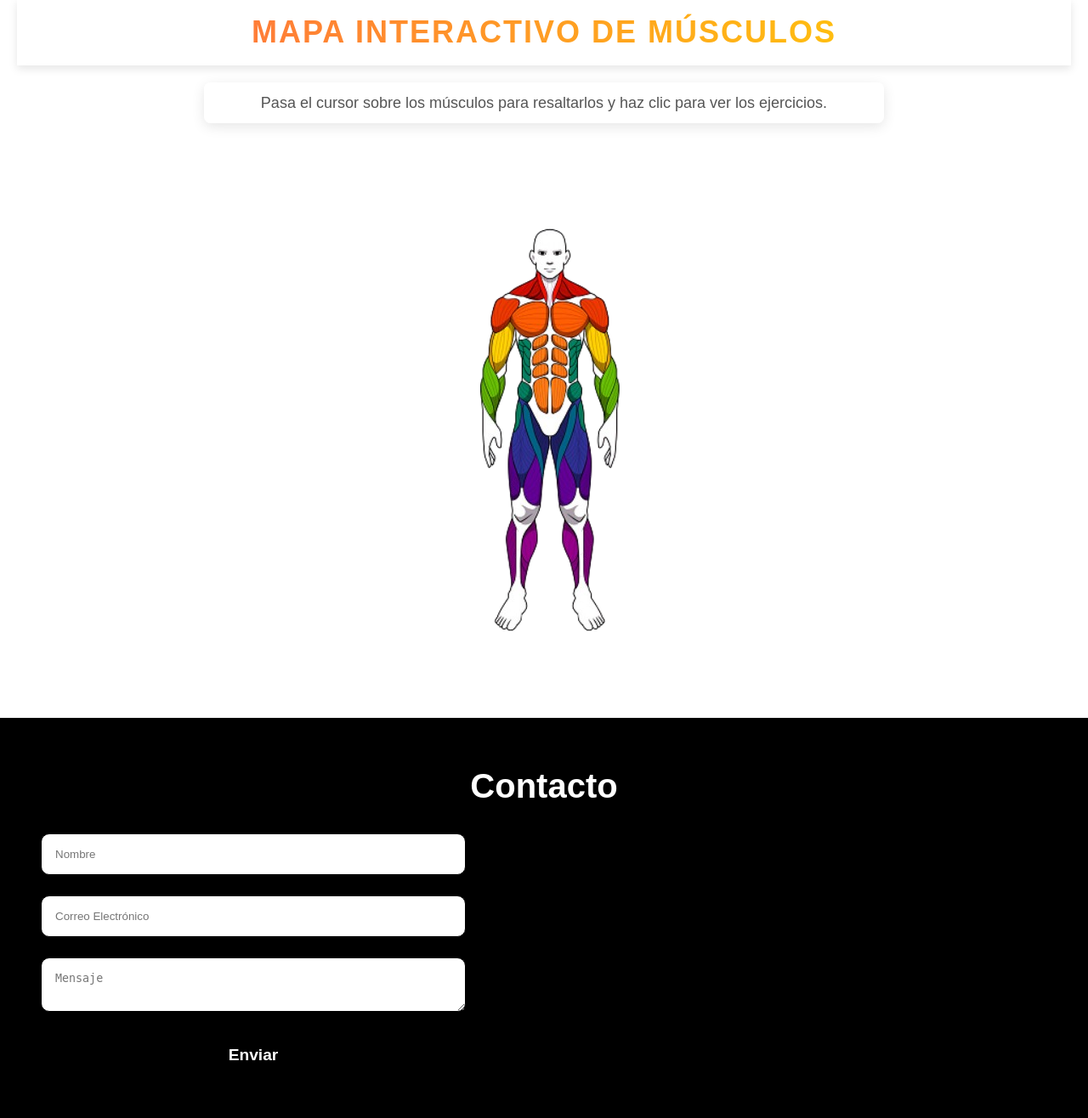
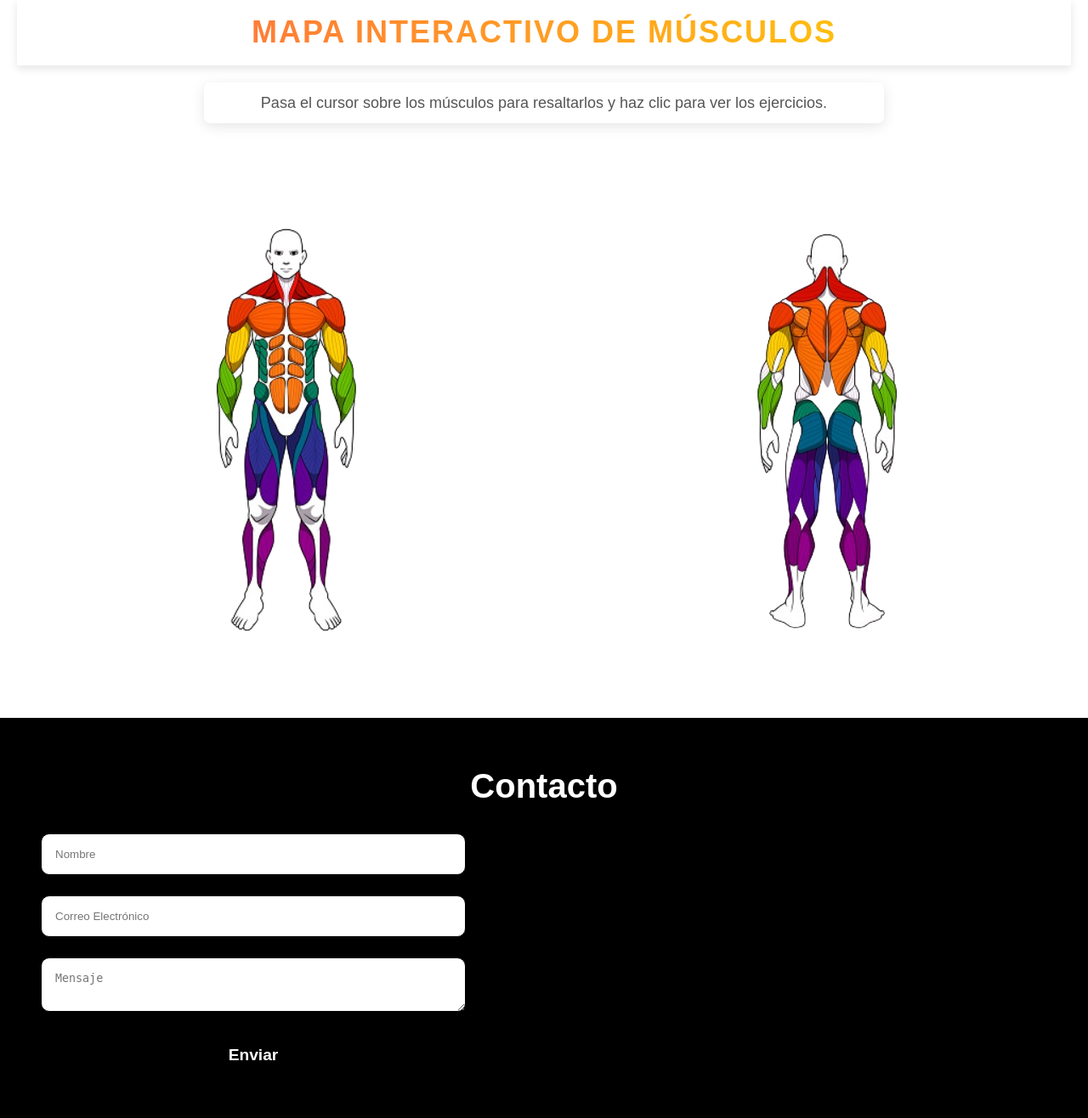
Before and after one commit to Ronaldium23/ESPARTANO, a Flask app: page / in a window 1280 px wide. Shown: the part 893-2209 px from the top of the page at 85% size. Run offline with Flask 3, Linux system fonts and the light colour scheme.

Commit message:
Update index.html

```diff
--- a/backend/templates/index.html
+++ b/backend/templates/index.html
@@ -14,7 +14,7 @@
 <body>
     <nav class="navbar">
         <div class="logo">
-            <img src="{{ url_for('static', filename='images/logo.png') }}" alt="Logo" class="logo-img" />
+             <img src="{{ url_for('static', filename='images/logo.png') }}" alt="Logo" class="logo-img" />
             ESPARTANO
         </div>
         <ul class="nav-links">
@@ -48,9 +48,7 @@
                 <div id="muscle-name-b" class="muscle-name" style="display: none;"></div>
                 <div class="map-container">
                     <!-- Image Map Generated by http://www.image-map.net/ -->
-                    <img src="{{ url_for('static', filename='images/mapa-cuerpo-frente.png') }}"
-                        usemap="#mapa-frontal" />
-
+                    <img src="{{ url_for('static', filename='images/mapa-cuerpo-frente.png') }}" usemap="#mapa-frontal" />
                     <map name="mapa-frontal">
                         <area class="interactive-area" target="_self" alt="Hombro der" title="Hombro der"
                             href="{{ url_for('static', filename='musculos/hombros.html') }}"
@@ -97,8 +95,12 @@
                             coords="99,222,123,259,137,258,163,219,181,291,176,333,173,355,183,376,175,434,159,439,155,406,143,389,150,361,139,343,138,307,131,280,123,303,119,340,113,362,115,384,100,436,83,435,76,388,86,363,83,335,79,295,86,257,87,234"
                             shape="poly" data-name="Piernas">
                     </map>
+                </div>
 
-                    <!-- mapa-posterior -->
+                <div class="map-container">
+                    <!-- Image Map Generated by http://www.image-map.net/ -->
+                    <img src="{{ url_for('static', filename='images/mapa-cuerpo-back.png') }}" usemap="#mapa-posterior" />
+
                     <map name="mapa-posterior">
                         <area class="interactive-area" target="_self" alt="Trapecio" title="Trapecio"
                             href="{{ url_for('static', filename='musculos/hombros.html') }}"
```
